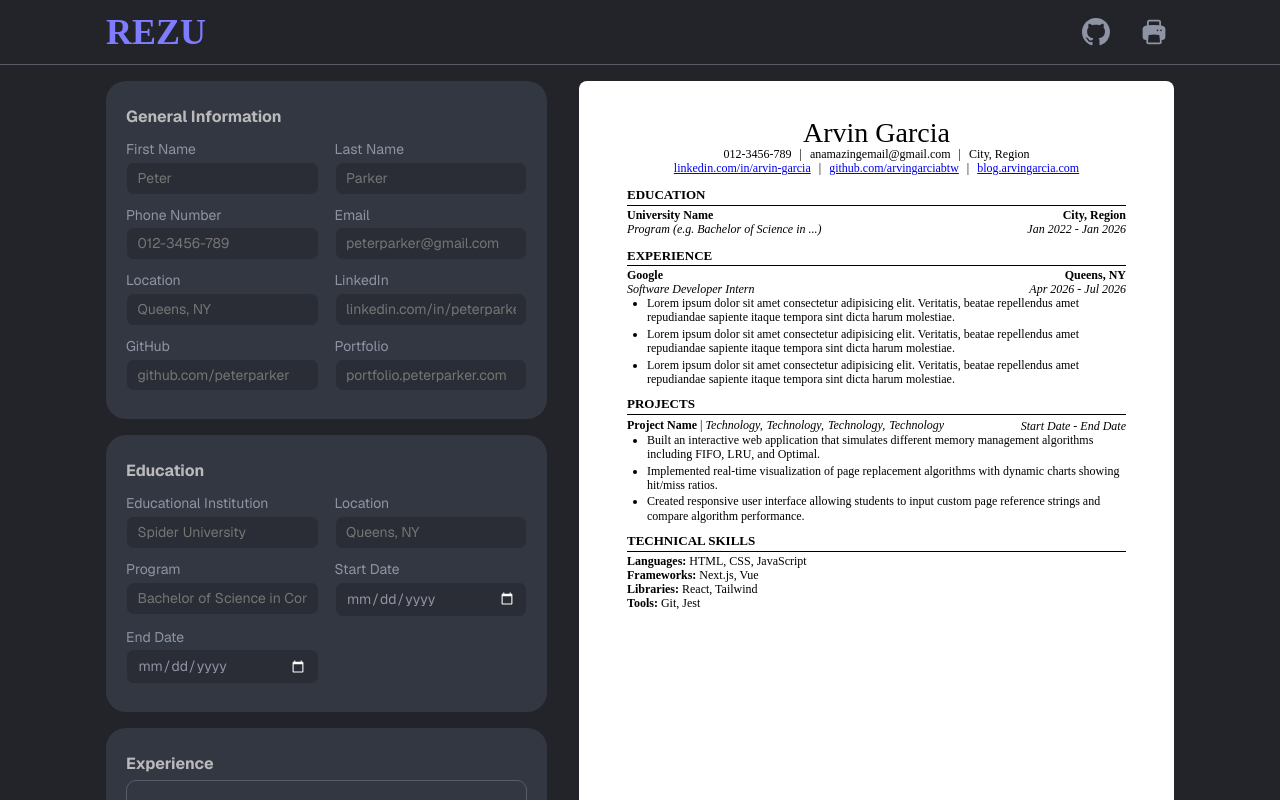
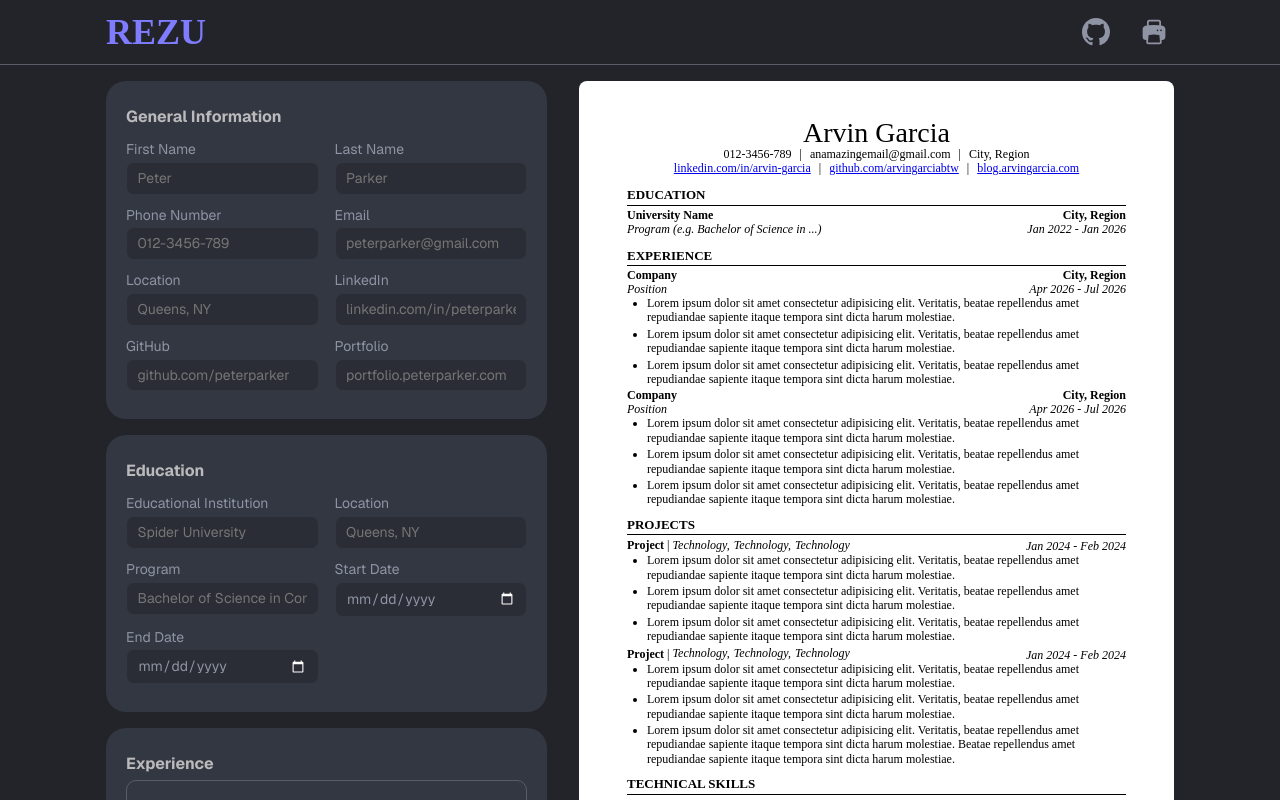
Before and after one commit to arvingarciabtw/the-odin-project, a React (Vite) app in the folder full-stack-javascript/fsj-04-react/21-cv-application/: page / in a window 1280 px wide. Shown: the top 800 px of the page. Built offline with nearby package versions, Linux system fonts and the light colour scheme; a web font is replaced by a local one.

Commit message:
feat: implement projects section functionality

```diff
--- a/full-stack-javascript/fsj-04-react/21-cv-application/src/components/App.jsx
+++ b/full-stack-javascript/fsj-04-react/21-cv-application/src/components/App.jsx
@@ -9,9 +9,31 @@ function App() {
   const [experienceInfo, setExperienceInfo] = useState([
     {
       id: uuidv4(),
-      companyName: "Google",
-      location: "Queens, NY",
-      position: "Software Developer Intern",
+      companyName: "Company",
+      location: "City, Region",
+      position: "Position",
+      startDate: "2026-04-01",
+      endDate: "2026-07-01",
+      descriptions: [
+        {
+          id: uuidv4(),
+          text: "Lorem ipsum dolor sit amet consectetur adipisicing elit. Veritatis, beatae repellendus amet repudiandae sapiente itaque tempora sint dicta harum molestiae.",
+        },
+        {
+          id: uuidv4(),
+          text: "Lorem ipsum dolor sit amet consectetur adipisicing elit. Veritatis, beatae repellendus amet repudiandae sapiente itaque tempora sint dicta harum molestiae.",
+        },
+        {
+          id: uuidv4(),
+          text: "Lorem ipsum dolor sit amet consectetur adipisicing elit. Veritatis, beatae repellendus amet repudiandae sapiente itaque tempora sint dicta harum molestiae.",
+        },
+      ],
+    },
+    {
+      id: uuidv4(),
+      companyName: "Company",
+      location: "City, Region",
+      position: "Position",
       startDate: "2026-04-01",
       endDate: "2026-07-01",
       descriptions: [
@@ -31,10 +53,60 @@ function App() {
     },
   ]);
 
+  const [projectsInfo, setProjectsInfo] = useState([
+    {
+      id: uuidv4(),
+      projectName: "Project",
+      technologies: ["Technology", "Technology", "Technology"],
+      startDate: "2024-01-01",
+      endDate: "2024-02-01",
+      descriptions: [
+        {
+          id: uuidv4(),
+          text: "Lorem ipsum dolor sit amet consectetur adipisicing elit. Veritatis, beatae repellendus amet repudiandae sapiente itaque tempora sint dicta harum molestiae.",
+        },
+        {
+          id: uuidv4(),
+          text: "Lorem ipsum dolor sit amet consectetur adipisicing elit. Veritatis, beatae repellendus amet repudiandae sapiente itaque tempora sint dicta harum molestiae.",
+        },
+        {
+          id: uuidv4(),
+          text: "Lorem ipsum dolor sit amet consectetur adipisicing elit. Veritatis, beatae repellendus amet repudiandae sapiente itaque tempora sint dicta harum molestiae.",
+        },
+      ],
+    },
+    {
+      id: uuidv4(),
+      projectName: "Project",
+      technologies: ["Technology", "Technology", "Technology"],
+      startDate: "2024-01-01",
+      endDate: "2024-02-01",
+      descriptions: [
+        {
+          id: uuidv4(),
+          text: "Lorem ipsum dolor sit amet consectetur adipisicing elit. Veritatis, beatae repellendus amet repudiandae sapiente itaque tempora sint dicta harum molestiae.",
+        },
+        {
+          id: uuidv4(),
+          text: "Lorem ipsum dolor sit amet consectetur adipisicing elit. Veritatis, beatae repellendus amet repudiandae sapiente itaque tempora sint dicta harum molestiae.",
+        },
+        {
+          id: uuidv4(),
+          text: "Lorem ipsum dolor sit amet consectetur adipisicing elit. Veritatis, beatae repellendus amet repudiandae sapiente itaque tempora sint dicta harum molestiae. Beatae repellendus amet repudiandae sapiente itaque tempora sint dicta harum molestiae.",
+        },
+      ],
+    },
+  ]);
+
   return (
     <>
       <NavBar />
-      <Main experienceInfo={experienceInfo} setExperienceInfo={setExperienceInfo} />
+      <Main
+        experienceInfo={experienceInfo}
+        setExperienceInfo={setExperienceInfo}
+        projectsInfo={projectsInfo}
+        setProjectsInfo={setProjectsInfo}
+      />
       <Footer />
     </>
   );
--- a/full-stack-javascript/fsj-04-react/21-cv-application/src/components/Main.jsx
+++ b/full-stack-javascript/fsj-04-react/21-cv-application/src/components/Main.jsx
@@ -6,7 +6,7 @@ import ExperienceInfo from "./ExperienceInfo.jsx";
 import ProjectsInfo from "./ProjectsInfo.jsx";
 import TechnicalSkillsInfo from "./TechnicalSkillsInfo.jsx";
 
-function Main({ experienceInfo, setExperienceInfo }) {
+function Main({ experienceInfo, setExperienceInfo, projectsInfo, setProjectsInfo }) {
   // state variables for general information
   const [firstName, setFirstName] = useState("Arvin");
   const [lastName, setLastName] = useState("Garcia");
@@ -95,7 +95,10 @@ function Main({ experienceInfo, setExperienceInfo }) {
           experienceInfo={experienceInfo}
           setExperienceInfo={setExperienceInfo}
         />
-        <ProjectsInfo handleChange={handleChange} />
+        <ProjectsInfo
+          projectsInfo={projectsInfo}
+          setProjectsInfo={setProjectsInfo}
+        />
         <TechnicalSkillsInfo
           technicalSkills={{
             handleChange: handleChange,
@@ -134,6 +137,7 @@ function Main({ experienceInfo, setExperienceInfo }) {
           educationEndDate: educationEndDate,
         }}
         experienceInfo={experienceInfo}
+        projectsInfo={projectsInfo}
         technicalSkillsInfo={{
           languages: languages,
           frameworks: frameworks,
--- a/full-stack-javascript/fsj-04-react/21-cv-application/src/components/ProjectsInfo.jsx
+++ b/full-stack-javascript/fsj-04-react/21-cv-application/src/components/ProjectsInfo.jsx
@@ -1,13 +1,217 @@
 import Section from "./Section.jsx";
 import Field from "./Field.jsx";
+import { v4 as uuidv4 } from "uuid";
 
-function ProjectsInfo({ handleChange }) {
+function Project({
+  project,
+  handleDeleteProject,
+  handleChange,
+  handleDescriptionChange,
+  handleAddDescription,
+  handleDeleteDescription,
+}) {
+  return (
+    <div className="project-info">
+      <div className="top">
+        <h1>{project.projectName}</h1>
+        <button
+          type="button"
+          className="btn-delete-project"
+          onClick={() => handleDeleteProject(project.id)}
+        >
+          <svg
+            xmlns="http://www.w3.org/2000/svg"
+            viewBox="0 0 16 16"
+            fill="currentColor"
+            className="size-4"
+          >
+            <path
+              fillRule="evenodd"
+              d="M5 3.25V4H2.75a.75.75 0 0 0 0 1.5h.3l.815 8.15A1.5 1.5 0 0 0 5.357 15h5.285a1.5 1.5 0 0 0 1.493-1.35l.815-8.15h.3a.75.75 0 0 0 0-1.5H11v-.75A2.25 2.25 0 0 0 8.75 1h-1.5A2.25 2.25 0 0 0 5 3.25Zm2.25-.75a.75.75 0 0 0-.75.75V4h3v-.75a.75.75 0 0 0-.75-.75h-1.5ZM6.05 6a.75.75 0 0 1 .787.713l.275 5.5a.75.75 0 0 1-1.498.075l-.275-5.5A.75.75 0 0 1 6.05 6Zm3.9 0a.75.75 0 0 1 .712.787l-.275 5.5a.75.75 0 0 1-1.498-.075l.275-5.5a.75.75 0 0 1 .786-.711Z"
+              clipRule="evenodd"
+            />
+          </svg>
+        </button>
+      </div>
+      <div className="project-info-inputs">
+        <Field
+          name="Project Name"
+          type="text"
+          placeholder="Project Name"
+          value={project.projectName}
+          onChange={(e) => handleChange(e, project.id, "projectName")}
+        />
+        <Field
+          name="Technologies"
+          type="text"
+          placeholder="HTML, CSS, JavaScript"
+          value={project.technologies.join(", ")}
+          onChange={(e) => handleChange(e, project.id, "technologies")}
+        />
+        <Field
+          name="Start Date"
+          type="date"
+          placeholder="Apr 2026"
+          value={project.startDate}
+          onChange={(e) => handleChange(e, project.id, "startDate")}
+        />
+        <Field
+          name="End Date"
+          type="date"
+          placeholder="Jul 2026"
+          value={project.endDate}
+          onChange={(e) => handleChange(e, project.id, "endDate")}
+        />
+      </div>
+      <div className="project-descriptions-container">
+        <p>Descriptions</p>
+        {project.descriptions.map((description) => (
+          <div className="textarea-container" key={description.id}>
+            <textarea
+              name="description"
+              id="description"
+              value={description.text}
+              onChange={(e) =>
+                handleDescriptionChange(e, project.id, description.id)
+              }
+            ></textarea>
+            <button
+              type="button"
+              className="btn-delete-project-description"
+              onClick={() => handleDeleteDescription(project.id, description.id)}
+            >
+              <svg
+                xmlns="http://www.w3.org/2000/svg"
+                viewBox="0 0 16 16"
+                fill="currentColor"
+                className="size-4"
+              >
+                <path d="M5.28 4.22a.75.75 0 0 0-1.06 1.06L6.94 8l-2.72 2.72a.75.75 0 1 0 1.06 1.06L8 9.06l2.72 2.72a.75.75 0 1 0 1.06-1.06L9.06 8l2.72-2.72a.75.75 0 0 0-1.06-1.06L8 6.94 5.28 4.22Z" />
+              </svg>
+            </button>
+          </div>
+        ))}
+      </div>
+      <button
+        type="button"
+        className="btn-add-project-description"
+        onClick={() => handleAddDescription(project.id)}
+      >
+        Add Description
+      </button>
+    </div>
+  );
+}
+
+function ProjectsInfo({ projectsInfo, setProjectsInfo }) {
+  function handleAddProject() {
+    setProjectsInfo([
+      ...projectsInfo,
+      {
+        id: uuidv4(),
+        projectName: "",
+        technologies: [],
+        startDate: new Date().toISOString().slice(0, 10),
+        endDate: new Date().toISOString().slice(0, 10),
+        descriptions: [],
+      },
+    ]);
+  }
+
+  function handleDeleteProject(id) {
+    setProjectsInfo(projectsInfo.filter((project) => project.id !== id));
+  }
+
+  function handleChange(e, id, field) {
+    setProjectsInfo(
+      projectsInfo.map((project) => {
+        if (project.id === id) {
+          if (field === "technologies") {
+            return {
+              ...project,
+              technologies: e.target.value.split(", "),
+            };
+          }
+          return { ...project, [field]: e.target.value };
+        }
+        return project;
+      }),
+    );
+  }
+
+  function handleAddDescription(projectId) {
+    setProjectsInfo(
+      projectsInfo.map((project) => {
+        if (project.id === projectId) {
+          return {
+            ...project,
+            descriptions: [
+              ...project.descriptions,
+              { id: uuidv4(), text: "" },
+            ],
+          };
+        }
+        return project;
+      }),
+    );
+  }
+
+  function handleDeleteDescription(projectId, descriptionId) {
+    setProjectsInfo(
+      projectsInfo.map((project) => {
+        if (project.id === projectId) {
+          return {
+            ...project,
+            descriptions: project.descriptions.filter(
+              (description) => description.id !== descriptionId,
+            ),
+          };
+        }
+        return project;
+      }),
+    );
+  }
+
+  function handleDescriptionChange(e, projectId, descriptionId) {
+    setProjectsInfo(
+      projectsInfo.map((project) => {
+        if (project.id === projectId) {
+          return {
+            ...project,
+            descriptions: project.descriptions.map((description) => {
+              if (description.id === descriptionId) {
+                return { ...description, text: e.target.value };
+              }
+              return description;
+            }),
+          };
+        }
+        return project;
+      }),
+    );
+  }
+
   return (
     <Section heading="Projects">
       <div className="projects-info-container">
-        <Field name="Project Name" type="text" placeholder="Weather App" />
-        <Field name="Start Date" type="date" placeholder="Jun 2026" />
-        <Field name="End Date" type="date" placeholder="Sep 2026" />
+        {projectsInfo.map((project) => (
+          <Project
+            key={project.id}
+            project={project}
+            handleDeleteProject={handleDeleteProject}
+            handleChange={handleChange}
+            handleDescriptionChange={handleDescriptionChange}
+            handleAddDescription={handleAddDescription}
+            handleDeleteDescription={handleDeleteDescription}
+          />
+        ))}
+        <button
+          type="button"
+          className="btn-add-project"
+          onClick={handleAddProject}
+        >
+          Add Project
+        </button>
       </div>
     </Section>
   );
--- a/full-stack-javascript/fsj-04-react/21-cv-application/src/components/Resume.jsx
+++ b/full-stack-javascript/fsj-04-react/21-cv-application/src/components/Resume.jsx
@@ -102,38 +102,42 @@ function Experience({ experienceInfo }) {
   );
 }
 
-function Projects() {
+function Projects({ projectsInfo }) {
   return (
     <section className="projects-container">
       <h2>PROJECTS</h2>
-      <div className="project">
+      {projectsInfo.map((project) => {
+        const formattedStartDate = format(project.startDate, "MMM yyyy");
+        const formattedEndDate = format(project.endDate, "MMM yyyy");
+
+        return (
+          <div className="project" key={project.id}>
             <div className="project-container">
               <p className="project-name">
-            <span>Project Name</span> |
+                <span>{project.projectName}</span> |
               </p>
               <ul className="technologies">
-            <li className="technology">Technology,</li>
-            <li className="technology">Technology,</li>
-            <li className="technology">Technology,</li>
-            <li className="technology">Technology</li>
+                {project.technologies.map((technology, index) => (
+                  <li className="technology" key={index}>
+                    {technology}
+                    {index !== project.technologies.length - 1 && ","}
+                  </li>
+                ))}
               </ul>
-          <p className="project-date">Start Date - End Date</p>
+              <p className="project-date">
+                {formattedStartDate} - {formattedEndDate}
+              </p>
             </div>
             <ul className="project-descriptions">
-          <li className="description">
-            Built an interactive web application that simulates different memory
-            management algorithms including FIFO, LRU, and Optimal.
+              {project.descriptions.map((description) => (
+                <li className="description" key={description.id}>
+                  {description.text}
                 </li>
-          <li className="description">
-            Implemented real-time visualization of page replacement algorithms
-            with dynamic charts showing hit/miss ratios.
-          </li>
-          <li className="description">
-            Created responsive user interface allowing students to input custom
-            page reference strings and compare algorithm performance.
-          </li>
+              ))}
             </ul>
           </div>
+        );
+      })}
     </section>
   );
 }
@@ -164,7 +168,7 @@ function Resume(props) {
       <GeneralInformation generalInfo={props.generalInfo} />
       <Education educationInfo={props.educationInfo} />
       <Experience experienceInfo={props.experienceInfo} />
-      <Projects />
+      <Projects projectsInfo={props.projectsInfo} />
       <Skills technicalSkillsInfo={props.technicalSkillsInfo} />
     </div>
   );
```
Also changed, not shown: full-stack-javascript/fsj-04-react/21-cv-application/src/styles/Section.css (+24 -10 lines). Lines whose indentation alone changed are shown as unchanged.
